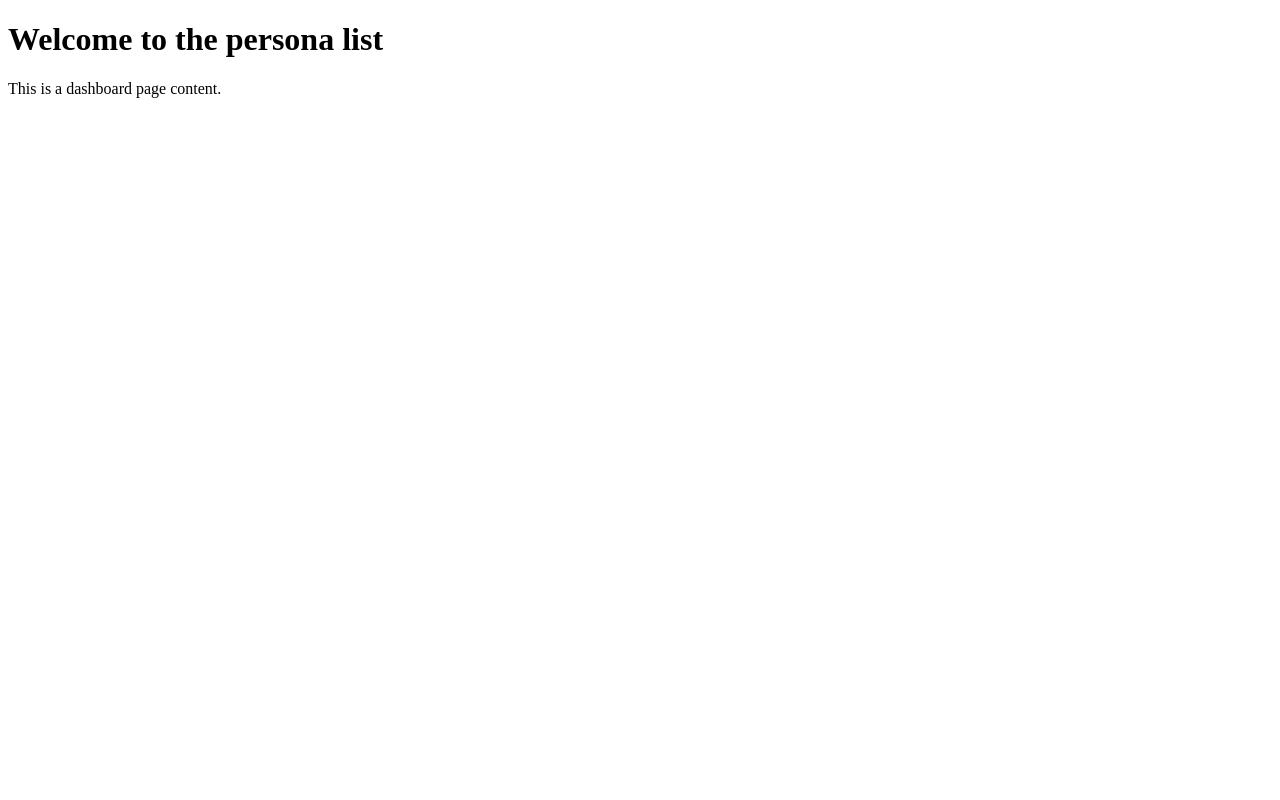
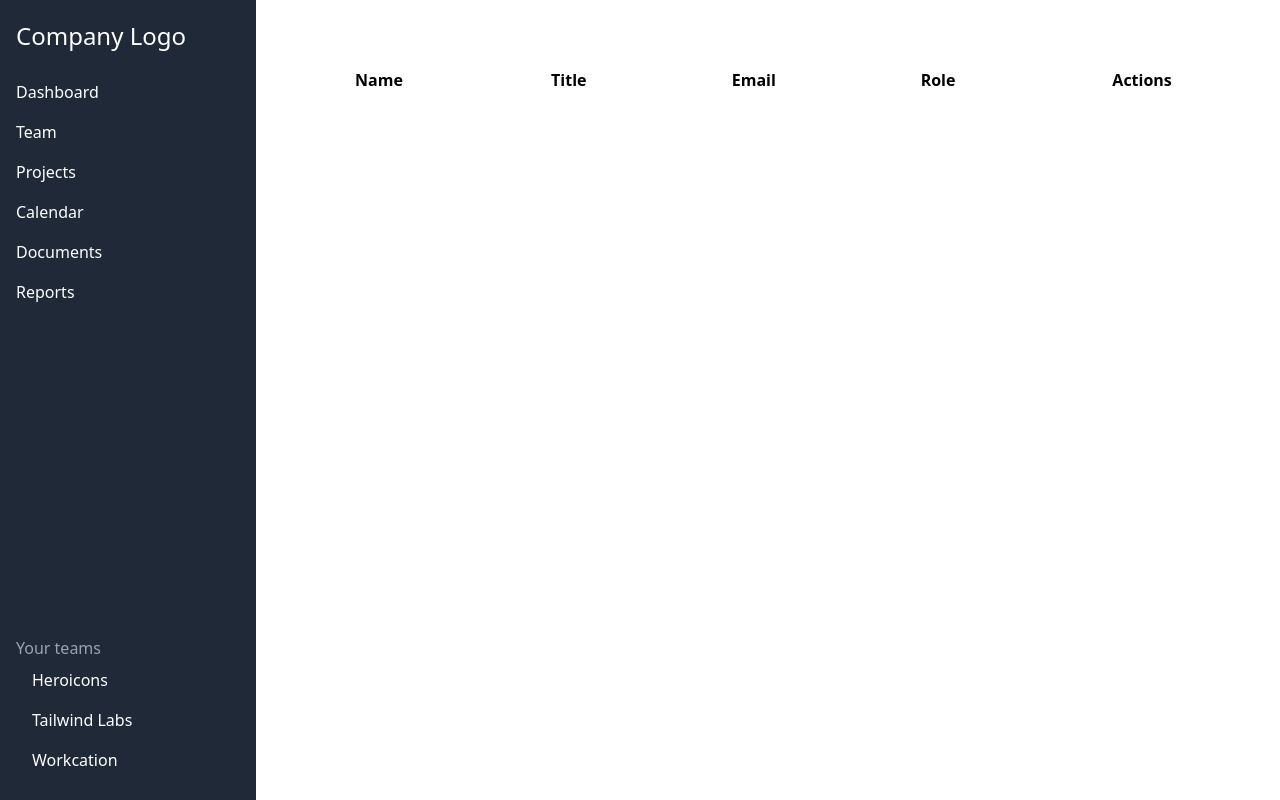
Before and after one commit to MagGomesu/SoftwareEdEx, a Django app: page /persona/dashboard/ in a window 1280 px wide. Run offline with Django 4.2, Linux system fonts and the light colour scheme; lists and menus that the app fills with data are empty.

Commit message:
Working tailwind

```diff
--- a/SoftwareEdEx/SoftwareEdEx/settings.py
+++ b/SoftwareEdEx/SoftwareEdEx/settings.py
@@ -118,7 +118,9 @@ USE_TZ = True
 # Static files (CSS, JavaScript, Images)
 # https://docs.djangoproject.com/en/4.2/howto/static-files/
 
-STATIC_URL = 'static/'
+STATIC_URL = '/static/'
+STATICFILES_DIRS = [BASE_DIR / 'static',]
+
 
 # Default primary key field type
 # https://docs.djangoproject.com/en/4.2/ref/settings/#default-auto-field
--- a/SoftwareEdEx/static/css/main.css
+++ b/SoftwareEdEx/static/css/main.css
@@ -533,3 +533,172 @@ video {
   --tw-backdrop-saturate:  ;
   --tw-backdrop-sepia:  ;
 }
+
+.container {
+  width: 100%;
+}
+
+@media (min-width: 640px) {
+  .container {
+    max-width: 640px;
+  }
+}
+
+@media (min-width: 768px) {
+  .container {
+    max-width: 768px;
+  }
+}
+
+@media (min-width: 1024px) {
+  .container {
+    max-width: 1024px;
+  }
+}
+
+@media (min-width: 1280px) {
+  .container {
+    max-width: 1280px;
+  }
+}
+
+@media (min-width: 1536px) {
+  .container {
+    max-width: 1536px;
+  }
+}
+
+.static {
+  position: static;
+}
+
+.mx-auto {
+  margin-left: auto;
+  margin-right: auto;
+}
+
+.mt-10 {
+  margin-top: 2.5rem;
+}
+
+.block {
+  display: block;
+}
+
+.flex {
+  display: flex;
+}
+
+.table {
+  display: table;
+}
+
+.h-screen {
+  height: 100vh;
+}
+
+.w-64 {
+  width: 16rem;
+}
+
+.w-full {
+  width: 100%;
+}
+
+.flex-grow {
+  flex-grow: 1;
+}
+
+.table-auto {
+  table-layout: auto;
+}
+
+.flex-col {
+  flex-direction: column;
+}
+
+.rounded {
+  border-radius: 0.25rem;
+}
+
+.border {
+  border-width: 1px;
+}
+
+.bg-blue-500 {
+  --tw-bg-opacity: 1;
+  background-color: rgb(59 130 246 / var(--tw-bg-opacity));
+}
+
+.bg-gray-100 {
+  --tw-bg-opacity: 1;
+  background-color: rgb(243 244 246 / var(--tw-bg-opacity));
+}
+
+.bg-gray-800 {
+  --tw-bg-opacity: 1;
+  background-color: rgb(31 41 55 / var(--tw-bg-opacity));
+}
+
+.bg-red-500 {
+  --tw-bg-opacity: 1;
+  background-color: rgb(239 68 68 / var(--tw-bg-opacity));
+}
+
+.bg-white {
+  --tw-bg-opacity: 1;
+  background-color: rgb(255 255 255 / var(--tw-bg-opacity));
+}
+
+.p-5 {
+  padding: 1.25rem;
+}
+
+.px-4 {
+  padding-left: 1rem;
+  padding-right: 1rem;
+}
+
+.py-2 {
+  padding-top: 0.5rem;
+  padding-bottom: 0.5rem;
+}
+
+.py-5 {
+  padding-top: 1.25rem;
+  padding-bottom: 1.25rem;
+}
+
+.text-2xl {
+  font-size: 1.5rem;
+  line-height: 2rem;
+}
+
+.font-bold {
+  font-weight: 700;
+}
+
+.text-gray-400 {
+  --tw-text-opacity: 1;
+  color: rgb(156 163 175 / var(--tw-text-opacity));
+}
+
+.text-white {
+  --tw-text-opacity: 1;
+  color: rgb(255 255 255 / var(--tw-text-opacity));
+}
+
+.hover\:bg-blue-700:hover {
+  --tw-bg-opacity: 1;
+  background-color: rgb(29 78 216 / var(--tw-bg-opacity));
+}
+
+.hover\:bg-gray-700:hover {
+  --tw-bg-opacity: 1;
+  background-color: rgb(55 65 81 / var(--tw-bg-opacity));
+}
+
+.hover\:bg-red-700:hover {
+  --tw-bg-opacity: 1;
+  background-color: rgb(185 28 28 / var(--tw-bg-opacity));
+}
--- a/SoftwareEdEx/templates/base.html
+++ b/SoftwareEdEx/templates/base.html
@@ -1,23 +1,47 @@
-<!-- templates/base.html -->
 <!DOCTYPE html>
 <html lang="en">
 <head>
     <meta charset="UTF-8">
     <meta name="viewport" content="width=device-width, initial-scale=1.0">
-    <title>{% block title %}Aplicacion EdEx{% endblock title %}</title>
-    <!-- Tailwind CSS link -->
+    <title>Dashboard</title>
+    {% load static %}
+     <link href="{% static 'css/main.css' %}" rel="stylesheet">
 </head>
-<body>
-    <div class="flex h-screen bg-gray-200">
-        <!-- Sidebar content -->
-        <div class="py-4 px-3 bg-gray-800 w-64 min-h-screen">
-            <!-- Sidebar items -->
+<body class="bg-gray-100">
+    <div class="flex h-screen">
+        <!-- Sidebar -->
+        <div class="w-64 bg-gray-800 text-white flex flex-col">
+            <!-- Logo and company name -->
+            <div class="px-4 py-5">
+                <a href="#" class="text-white text-2xl">Company Logo</a>
+            </div>
+
+            <!-- Navigation -->
+            <nav class="flex-grow">
+                <a href="#" class="block px-4 py-2 hover:bg-gray-700">Dashboard</a>
+                <a href="#" class="block px-4 py-2 hover:bg-gray-700">Team</a>
+                <a href="#" class="block px-4 py-2 hover:bg-gray-700">Projects</a>
+                <a href="#" class="block px-4 py-2 hover:bg-gray-700">Calendar</a>
+                <a href="#" class="block px-4 py-2 hover:bg-gray-700">Documents</a>
+                <a href="#" class="block px-4 py-2 hover:bg-gray-700">Reports</a>
+            </nav>
+
+            <!-- Teams section -->
+            <div class="px-4 py-5">
+                <p class="text-gray-400">Your teams</p>
+                <a href="#" class="block px-4 py-2 hover:bg-gray-700">Heroicons</a>
+                <a href="#" class="block px-4 py-2 hover:bg-gray-700">Tailwind Labs</a>
+                <a href="#" class="block px-4 py-2 hover:bg-gray-700">Workcation</a>
+            </div>
         </div>
+
         <!-- Main content area -->
-        <div class="flex-1 p-10">
+        <div class="flex-grow bg-white p-5">
+            <!-- This is the container that can be overridden by child templates in Django -->
             {% block content %}
-            <!-- This block will be overridden by child templates -->
-            {% endblock content %}
+            <!-- Default content goes here -->
+            <p>This is the main content area. Replace this with your content.</p>
+            {% endblock %}
         </div>
     </div>
 </body>
--- a/SoftwareEdEx/templates/persona/persona_list.html
+++ b/SoftwareEdEx/templates/persona/persona_list.html
@@ -4,7 +4,35 @@
 
 {% block content %}
     <!-- Your page-specific content goes here -->
-    <h1>Welcome to the persona list</h1>
-    <p>This is a dashboard page content.</p>
+{% load static %}
+<div class="container mx-auto mt-10">
+    <table class="table-auto w-full">
+        <thead>
+            <tr>
+                <th class="px-4 py-2">Name</th>
+                <th class="px-4 py-2">Title</th>
+                <th class="px-4 py-2">Email</th>
+                <th class="px-4 py-2">Role</th>
+                <th class="px-4 py-2">Actions</th>
+            </tr>
+        </thead>
+        <tbody>
+            {% for user in users %}
+                <tr>
+                    <td class="border px-4 py-2">{{ user.name }}</td>
+                    <td class="border px-4 py-2">{{ user.title }}</td>
+                    <td class="border px-4 py-2">{{ user.email }}</td>
+                    <td class="border px-4 py-2">{{ user.role }}</td>
+                    <td class="border px-4 py-2">
+                        <a href="{% url 'edit_user' user.id %}" class="bg-blue-500 hover:bg-blue-700 text-white font-bold py-2 px-4 rounded">Edit</a>
+                        <a href="{% url 'delete_user' user.id %}" class="bg-red-500 hover:bg-red-700 text-white font-bold py-2 px-4 rounded">Delete</a>
+                    </td>
+                </tr>
+            {% endfor %}
+        </tbody>
+    </table>
+</div>
+
+
     <!-- More content -->
 {% endblock content %}
--- a/tailwind.config.js
+++ b/tailwind.config.js
@@ -1,7 +1,9 @@
 /** @type {import('tailwindcss').Config} */
 module.exports = {
   content: [
-      "./persona/templates/**/*.html",
+    "./templates/**/*.html",
+    "./SoftwareEdEx/templates/**/*.html",
+    "./**/*.html",
   ],
   theme: {
     extend: {},
```
Also changed, not shown: SoftwareEdEx/persona/models.py (+16 -0 lines), SoftwareEdEx/db.sqlite3, 1 other file.
